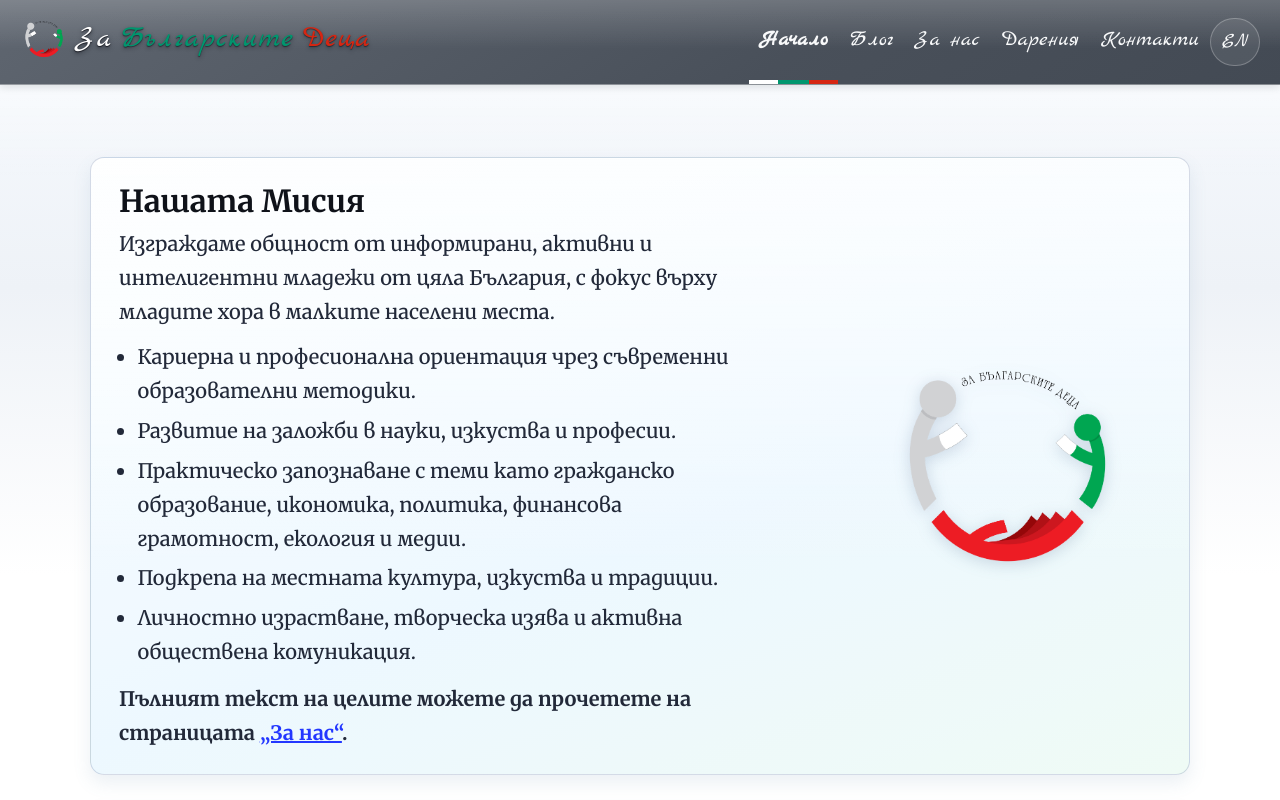
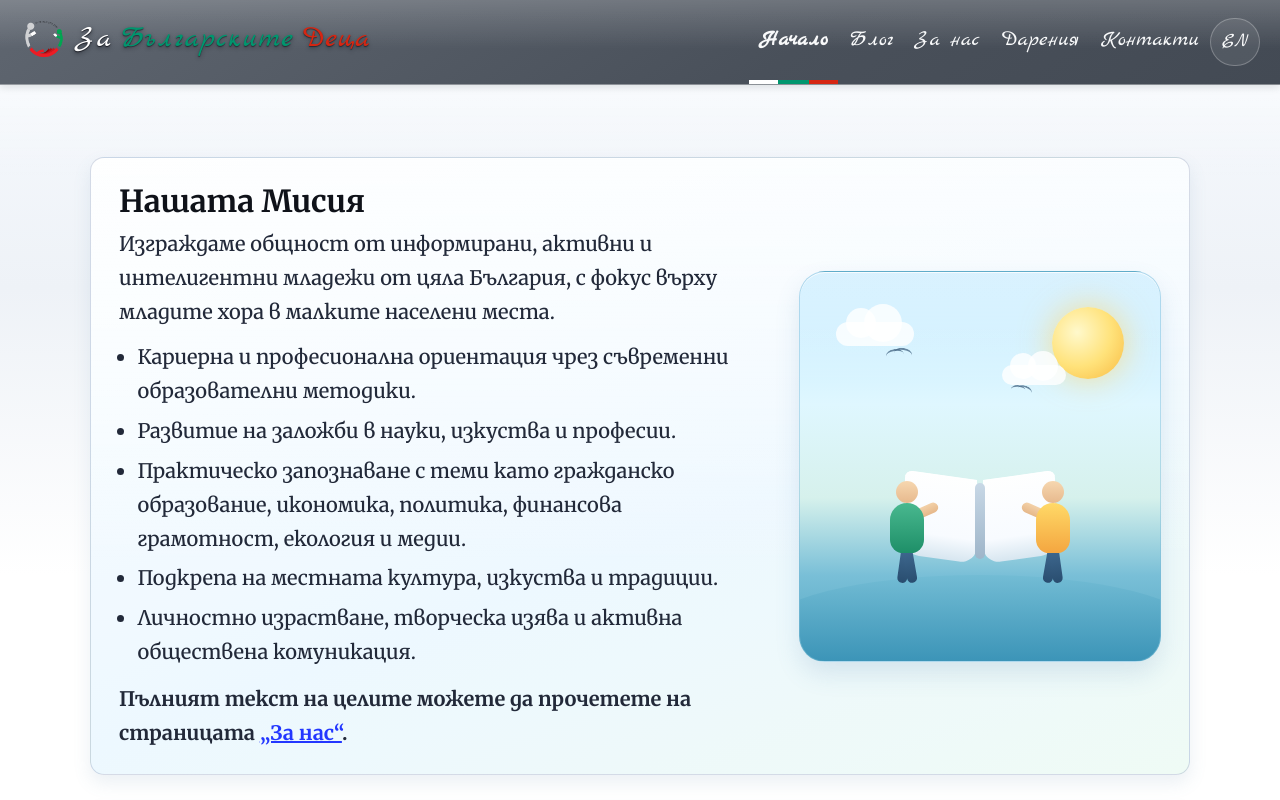
Before and after one commit to gkosev7/zabulgarskitedeca, an Astro site: page / in a window 1280 px wide. Shown: the top 800 px of the page. Built offline with nearby package versions, Linux system fonts and the light colour scheme; Astro itself is replaced by a stand-in of ours.

Commit message:
Update homepage visual and contact details

```diff
--- a/src/pages/index.astro
+++ b/src/pages/index.astro
@@ -94,12 +94,231 @@ const next31Days = Array.from({ length: 31 }, (_, index) => {
 				gap: 1.35rem;
 				align-items: center;
 			}
-			.mission-logo {
-				width: clamp(220px, 24vw, 320px);
-				height: auto;
-				object-fit: contain;
+			.mission-visual {
+				position: relative;
+				width: min(100%, 360px);
+				aspect-ratio: 1 / 1.08;
 				justify-self: end;
-				filter: drop-shadow(0 3px 8px rgba(44, 82, 120, 0.2));
+				border-radius: 26px;
+				overflow: hidden;
+				background:
+					linear-gradient(180deg, rgba(255, 255, 255, 0.42), transparent 28%),
+					linear-gradient(180deg, #bfe9ff 0%, #dff7ff 34%, #d6f1ec 58%, #79bfd7 78%, #4da3bf 100%);
+				border: 1px solid rgba(118, 183, 214, 0.44);
+				box-shadow:
+					inset 0 1px 0 rgba(255, 255, 255, 0.8),
+					0 12px 24px rgba(79, 132, 173, 0.16);
+			}
+			.mission-visual::before {
+				content: "";
+				position: absolute;
+				inset: auto -10% -6% -10%;
+				height: 28%;
+				border-radius: 50% 50% 0 0;
+				background: linear-gradient(180deg, rgba(114, 188, 212, 0.88), #2f8bb1);
+			}
+			.sun {
+				position: absolute;
+				top: 9%;
+				right: 10%;
+				width: 72px;
+				height: 72px;
+				border-radius: 50%;
+				background: radial-gradient(circle at 35% 35%, #fff9cc 0%, #ffe27a 52%, #f8b940 100%);
+				box-shadow: 0 0 32px rgba(255, 214, 107, 0.7);
+			}
+			.cloud {
+				position: absolute;
+				background: rgba(255, 255, 255, 0.8);
+				border-radius: 999px;
+				filter: blur(0.2px);
+			}
+			.cloud::before,
+			.cloud::after {
+				content: "";
+				position: absolute;
+				background: inherit;
+				border-radius: inherit;
+			}
+			.cloud-one {
+				top: 13%;
+				left: 10%;
+				width: 78px;
+				height: 24px;
+			}
+			.cloud-one::before {
+				width: 30px;
+				height: 30px;
+				left: 10px;
+				top: -14px;
+			}
+			.cloud-one::after {
+				width: 38px;
+				height: 38px;
+				right: 12px;
+				top: -18px;
+			}
+			.cloud-two {
+				top: 24%;
+				right: 26%;
+				width: 64px;
+				height: 20px;
+			}
+			.cloud-two::before {
+				width: 26px;
+				height: 26px;
+				left: 8px;
+				top: -12px;
+			}
+			.cloud-two::after {
+				width: 30px;
+				height: 30px;
+				right: 8px;
+				top: -14px;
+			}
+			.bird {
+				position: absolute;
+				width: 18px;
+				height: 10px;
+				border-top: 2px solid rgba(72, 105, 135, 0.78);
+				border-radius: 50% 50% 0 0;
+				transform: rotate(-8deg);
+			}
+			.bird::after {
+				content: "";
+				position: absolute;
+				left: 8px;
+				top: -2px;
+				width: 18px;
+				height: 10px;
+				border-top: 2px solid rgba(72, 105, 135, 0.78);
+				border-radius: 50% 50% 0 0;
+				transform: rotate(16deg);
+			}
+			.bird-one {
+				top: 20%;
+				left: 24%;
+			}
+			.bird-two {
+				top: 29%;
+				left: 58%;
+				transform: scale(0.82) rotate(4deg);
+			}
+			.book {
+				position: absolute;
+				left: 50%;
+				bottom: 26%;
+				width: 150px;
+				height: 84px;
+				transform: translateX(-50%);
+			}
+			.book-left,
+			.book-right {
+				position: absolute;
+				top: 0;
+				width: 72px;
+				height: 84px;
+				background: linear-gradient(180deg, rgba(255, 255, 255, 0.98), #f8fbff 72%, #d7e6f0);
+				box-shadow: inset 0 1px 0 rgba(255, 255, 255, 0.92);
+			}
+			.book-left {
+				left: 0;
+				border-radius: 8px 0 18px 14px;
+				transform: skewY(8deg);
+			}
+			.book-right {
+				right: 0;
+				border-radius: 0 8px 14px 18px;
+				transform: skewY(-8deg);
+			}
+			.book-spine {
+				position: absolute;
+				left: 50%;
+				top: 8px;
+				width: 10px;
+				height: 76px;
+				transform: translateX(-50%);
+				border-radius: 999px;
+				background: linear-gradient(180deg, #c8d8e6, #9eb5c9);
+			}
+			.child {
+				position: absolute;
+				bottom: 19%;
+				width: 56px;
+				height: 106px;
+			}
+			.child::before {
+				content: "";
+				position: absolute;
+				top: 0;
+				left: 50%;
+				width: 22px;
+				height: 22px;
+				transform: translateX(-50%);
+				border-radius: 50%;
+				background: linear-gradient(180deg, #f6d7b0, #e7b98d);
+			}
+			.child::after {
+				content: "";
+				position: absolute;
+				left: 50%;
+				top: 22px;
+				width: 34px;
+				height: 50px;
+				transform: translateX(-50%);
+				border-radius: 18px 18px 14px 14px;
+				background: linear-gradient(180deg, #49b88f, #1e8f68);
+			}
+			.child-left {
+				left: 22%;
+			}
+			.child-right {
+				right: 22%;
+			}
+			.child-right::after {
+				background: linear-gradient(180deg, #ffd967, #f4a640);
+			}
+			.child-arm {
+				position: absolute;
+				top: 35px;
+				width: 38px;
+				height: 10px;
+				border-radius: 999px;
+				background: linear-gradient(180deg, #f3d1a8, #e6b88a);
+			}
+			.child-left .child-arm {
+				left: 24px;
+				transform: rotate(-24deg);
+				transform-origin: left center;
+			}
+			.child-right .child-arm {
+				right: 24px;
+				transform: rotate(24deg);
+				transform-origin: right center;
+			}
+			.child-leg {
+				position: absolute;
+				top: 68px;
+				width: 10px;
+				height: 34px;
+				border-radius: 999px;
+				background: linear-gradient(180deg, #3f6990, #294d6f);
+			}
+			.child-left .leg-one {
+				left: 20px;
+				transform: rotate(8deg);
+			}
+			.child-left .leg-two {
+				right: 20px;
+				transform: rotate(-10deg);
+			}
+			.child-right .leg-one {
+				left: 20px;
+				transform: rotate(10deg);
+			}
+			.child-right .leg-two {
+				right: 20px;
+				transform: rotate(-8deg);
 			}
 			.mission-title {
 				margin: 0 0 0.5rem 0;
@@ -227,27 +446,20 @@ const next31Days = Array.from({ length: 31 }, (_, index) => {
 				.mission-layout {
 					grid-template-columns: 1fr;
 				}
-				.mission-logo {
-					width: min(65vw, 250px);
+				.mission-visual {
+					width: min(100%, 360px);
 					justify-self: center;
 				}
 				.calendar-grid {
-					display: flex;
-					gap: 0.55rem;
-					overflow-x: auto;
-					padding-bottom: 0.35rem;
-					scroll-snap-type: x mandatory;
+					grid-template-columns: repeat(2, minmax(0, 1fr));
 				}
 				.day-card {
 					min-height: 6.4rem;
-					min-width: 10.3rem;
-					flex: 0 0 10.3rem;
-					scroll-snap-align: start;
 				}
 			}
 			@media (max-width: 480px) {
 				.calendar-grid {
-					display: flex;
+					grid-template-columns: 1fr;
 				}
 			}
 		</style>
@@ -287,14 +499,28 @@ const next31Days = Array.from({ length: 31 }, (_, index) => {
 							<span data-i18n-bg="Пълният текст на целите можете да прочетете на страницата " data-i18n-en="You can read the full mission details on the page ">Пълният текст на целите можете да прочетете на страницата </span><a href="/about"><span data-i18n-bg="„За нас“" data-i18n-en="“About us”">„За нас“</span></a>.
 						</p>
 					</div>
-					<img
-						class="mission-logo"
-						src="/logo.png"
-						alt="Лого на Фондацията"
-						decoding="async"
-						loading="lazy"
-						onerror="this.style.display='none'"
-					/>
+					<div class="mission-visual" aria-hidden="true">
+						<div class="sun"></div>
+						<div class="cloud cloud-one"></div>
+						<div class="cloud cloud-two"></div>
+						<div class="bird bird-one"></div>
+						<div class="bird bird-two"></div>
+						<div class="book">
+							<div class="book-left"></div>
+							<div class="book-right"></div>
+							<div class="book-spine"></div>
+						</div>
+						<div class="child child-left">
+							<div class="child-arm"></div>
+							<div class="child-leg leg-one"></div>
+							<div class="child-leg leg-two"></div>
+						</div>
+						<div class="child child-right">
+							<div class="child-arm"></div>
+							<div class="child-leg leg-one"></div>
+							<div class="child-leg leg-two"></div>
+						</div>
+					</div>
 				</div>
 			</section>
 			<section class="calendar-wrap">
```
Also changed, not shown: src/pages/contacts.astro (+5 -2 lines).
